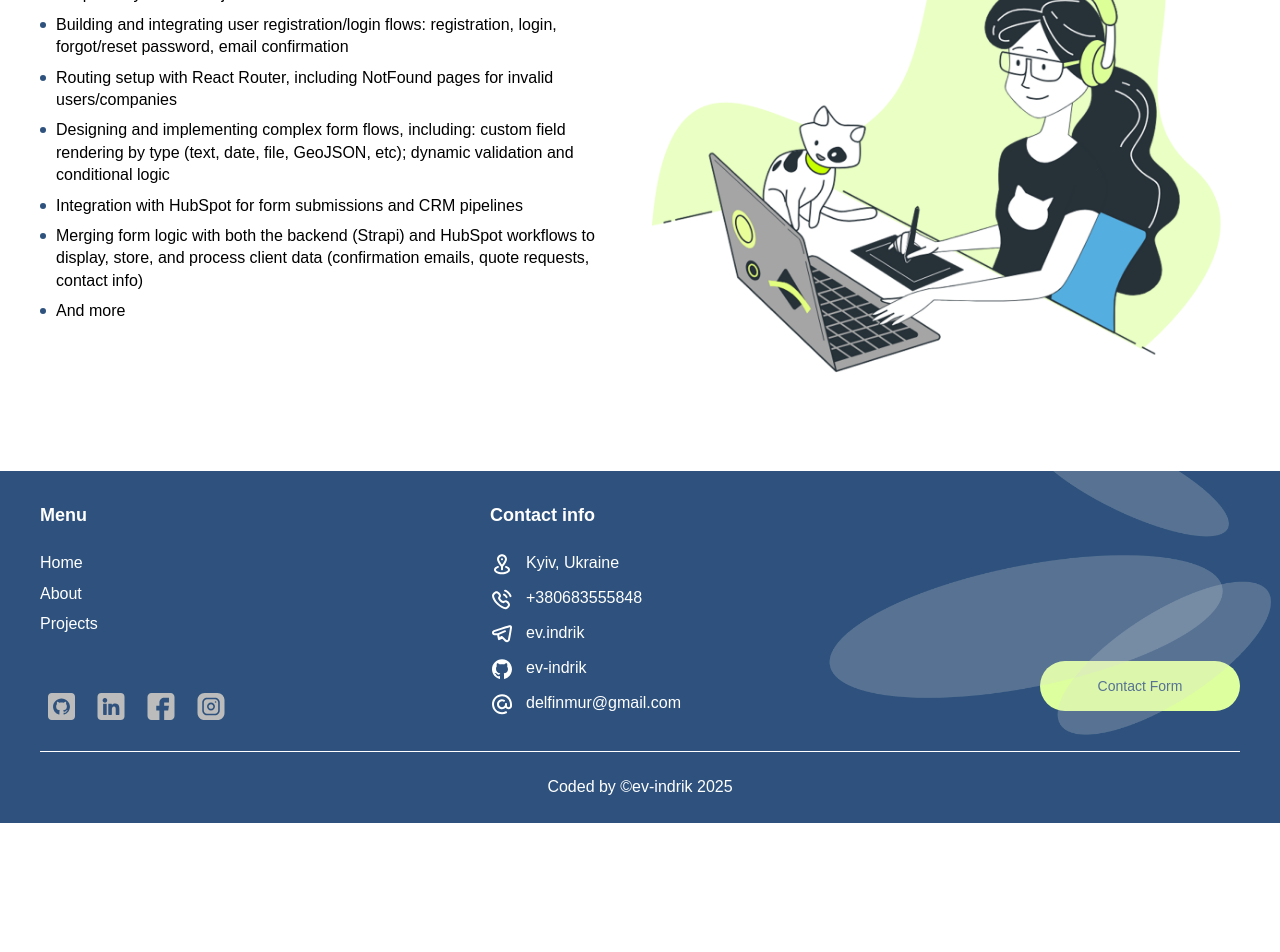
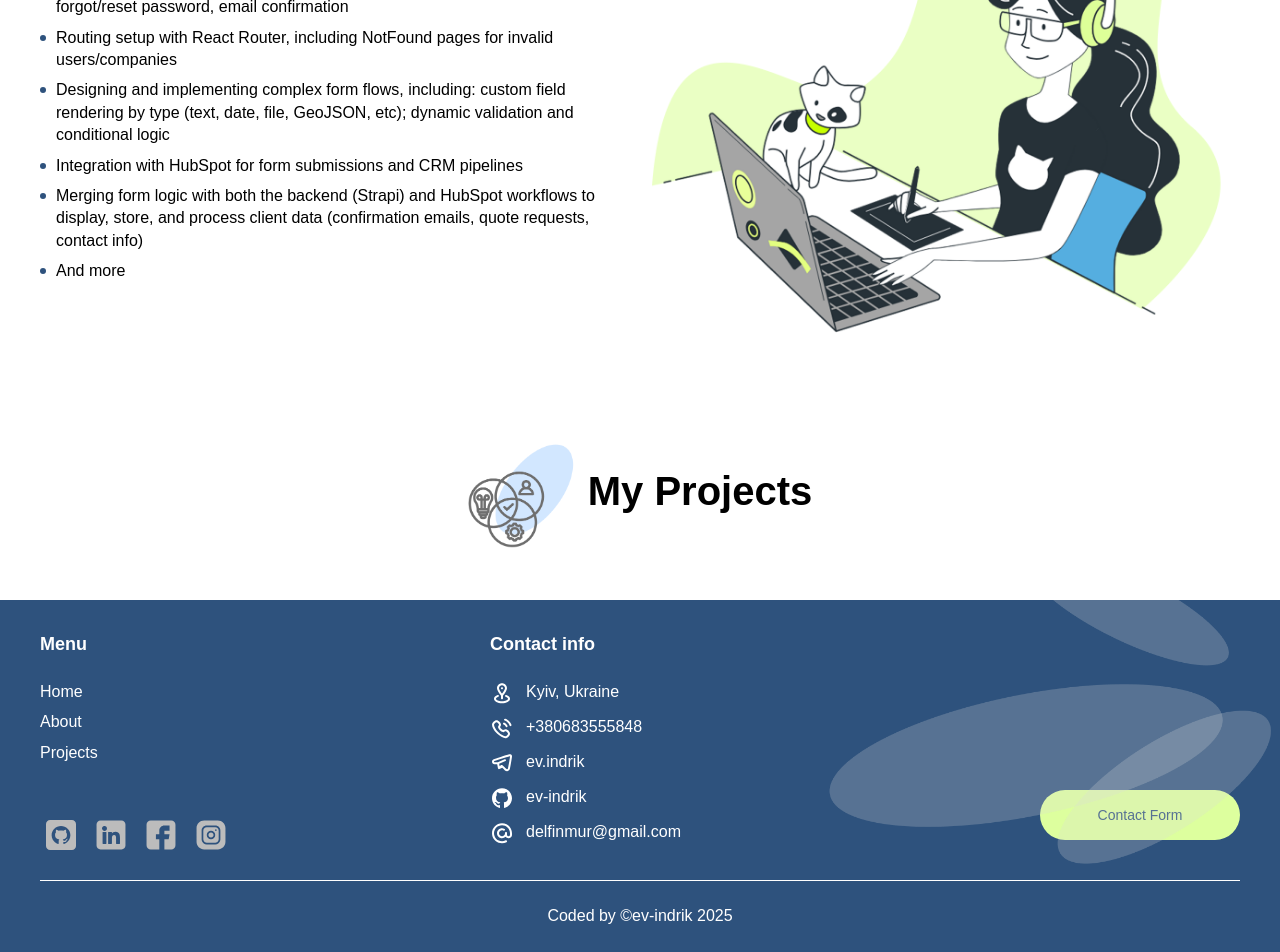
Before and after one commit to ev-indrik/my-portfolio, a React (Vite) app: page /projects in a window 1280 px wide. Shown: the part 429-1381 px from the top of the page. Before the commit the page ends 1252 px from the top, so only its background shows below. Built offline with nearby package versions, Linux system fonts and the light colour scheme.

Commit message:
feat: add ProjectsGallery section, change styles, add props to HeroSection

```diff
--- a/src/components/footer/Footer.tsx
+++ b/src/components/footer/Footer.tsx
@@ -3,7 +3,7 @@ import {type FC} from 'react';
 import './Footer.scss'
 import {Col, Row, Space} from "antd";
 import {Link} from "react-router";
-import WebsiteButton from "../custom-button/WebsiteButton";
+import WebsiteButton from "../website-button/WebsiteButton";
 import {type IconTypes, SvgIcon} from "@/components/icon/SvgIcon";
 import SocialButtons from '../social-buttons/SocialButtons';
 import bgPetalsImg from './images/footer-petals-img.png';
--- a/src/components/hero-section/HeroSection.scss
+++ b/src/components/hero-section/HeroSection.scss
@@ -3,16 +3,16 @@
   min-height: calc(100vh - 150px);
   height: auto;
   z-index: 1;
-  padding: 40px 0 60px;
+  //padding: 0 0 60px;
 
   .container {
     position: relative;
 
     .hero-section-bg-wrapper {
       position: absolute;
-      bottom: 0;
+      bottom: -30px;
       left: 0;
-      width: 100%;
+      width: 105%;
 
       img {
       width: 100%;
--- a/src/components/hero-section/HeroSection.tsx
+++ b/src/components/hero-section/HeroSection.tsx
@@ -3,7 +3,7 @@ import './HeroSection.scss';
 import {type FC} from 'react';
 import {Col, Row} from "antd";
 
-import WebsiteButton from "../custom-button/WebsiteButton.tsx";
+import WebsiteButton from "../website-button/WebsiteButton.tsx";
 import SocialButtons from "../social-buttons/SocialButtons.tsx";
 import TextListItem from "../text-list-item/TextListItem";
 
@@ -27,6 +27,7 @@ type HeroSectionProps = {
     bgImg?: string;
     spanNumber?: number;
     svgType?: IconTypes;
+    paddingBtm?: number;
 };
 
 const HeroSection: FC<HeroSectionProps> = ({
@@ -42,6 +43,7 @@ const HeroSection: FC<HeroSectionProps> = ({
                                                bgImg,
                                                spanNumber = 8,
                                                svgType,
+                                               paddingBtm
                                            }) => {
 
     const onPdfClick = ()=>{
@@ -52,7 +54,7 @@ const HeroSection: FC<HeroSectionProps> = ({
     }
 
     return (
-        <div className={'hero-section-wrapper'}>
+        <div className={'hero-section-wrapper'} style={{paddingBottom: paddingBtm}}>
 
             <div className={'container'}>
 
--- a/src/components/social-buttons/SocialButtons.tsx
+++ b/src/components/social-buttons/SocialButtons.tsx
@@ -1,6 +1,6 @@
 import {type FC} from 'react';
 import {Row, Space} from "antd";
-import WebsiteButton from "../custom-button/WebsiteButton.tsx";
+import WebsiteButton from "../website-button/WebsiteButton.tsx";
 import {SvgIcon} from "../icon/SvgIcon.tsx";
 
 const SocialButtons: FC = () => {
--- a/src/components/custom-button/WebsiteButton.scss
+++ b/src/components/website-button/WebsiteButton.scss
@@ -10,6 +10,15 @@
   border: none;
   outline: none;
   box-shadow: unset;
+  padding: 8px 32px;
+
+  span.ant-btn-icon {
+
+    svg {
+      width: 30px;
+      height: 30px;
+    }
+  }
 
   &.ant-btn-default {
     min-height: 42px;
@@ -54,6 +63,9 @@
 
   &.icon {
     background-color: transparent;
+    padding: 0;
+    width: 42px;
+    height: 42px;
 
     .ant-btn-icon {
       display: flex;
--- a/src/pages/about/About.tsx
+++ b/src/pages/about/About.tsx
@@ -32,6 +32,7 @@ const About: FC = () => {
                 bgImg={wavesImg}
                 spanNumber={12}
                 svgType={'pdf'}
+                paddingBtm={60}
             />
         </>
     );
--- a/src/pages/about/sections/hard-skills/HardSkills.tsx
+++ b/src/pages/about/sections/hard-skills/HardSkills.tsx
@@ -2,7 +2,7 @@ import './HardSkills.scss'
 
 import {type FC} from 'react';
 
-import hardSkillsImg from './images/hard-skills.png'
+import hardSkillsImg from '@/components/title-icon-group/images/hard-skills.png'
 
 import HardSkillCard from "@/pages/about/sections/hard-skills/hard-skill-card/HardSkillCard";
 import hardSkillContent from '../../../../data/hardSkilss.json'
--- a/src/pages/projects/Projects.tsx
+++ b/src/pages/projects/Projects.tsx
@@ -3,17 +3,22 @@ import imageSrc from "../../components/hero-section/images/projects-hero-img.png
 import HeroSection from "../../components/hero-section/HeroSection";
 
 import heroSectionContent from '../../data/heroSectionContent.json'
+import ProjectsGallery from "@/pages/projects/sections/projects-gallery/ProjectsGallery";
 const sectionData = heroSectionContent['projects'];
 
 const Projects: FC = () => {
     return (
+        <>
             <HeroSection
                 mainTitle={sectionData.mainTitle}
                 description={sectionData.description}
                 imageSrc={imageSrc}
                 isMainButton={false}
                 spanNumber={12}
+                paddingBtm={60}
             />
+            <ProjectsGallery />
+        </>
     );
 };
 
--- /dev/null
+++ b/src/pages/projects/sections/projects-gallery/ProjectsGallery.tsx
@@ -0,0 +1,26 @@
+import './ProjectsGallery.scss';
+
+import type {FC} from 'react';
+import TitleIconGroup from "@/components/title-icon-group/TitleIconGroup";
+import logoImg from '../../../../components/title-icon-group/images/hard-skills.png'
+
+const ProjectsGallery: FC = () => {
+    return (
+        <div className={'projects-gallery-wrapper'}>
+            <div className={'container'}>
+
+                <TitleIconGroup content={{title: 'My Projects', image: logoImg}}/>
+
+                <div className={'gallery-wrapper'}>
+
+                    <div className={'project-item-wrapper'}>
+
+                    </div>
+
+                </div>
+            </div>
+        </div>
+    );
+};
+
+export default ProjectsGallery;
```
Also changed, not shown: src/components/title-icon-group/images/hard-skills.png (renamed from src/pages/about/sections/hard-skills/images/hard-skills.png), src/components/website-button/WebsiteButton.tsx (renamed from src/components/custom-button/WebsiteButton.tsx), src/pages/projects/sections/projects-gallery/ProjectsGallery.scss (added). Lines whose indentation alone changed are shown as unchanged.
